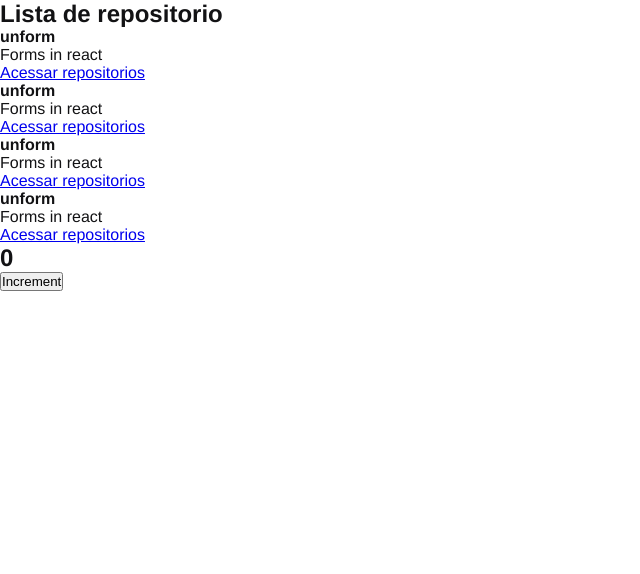
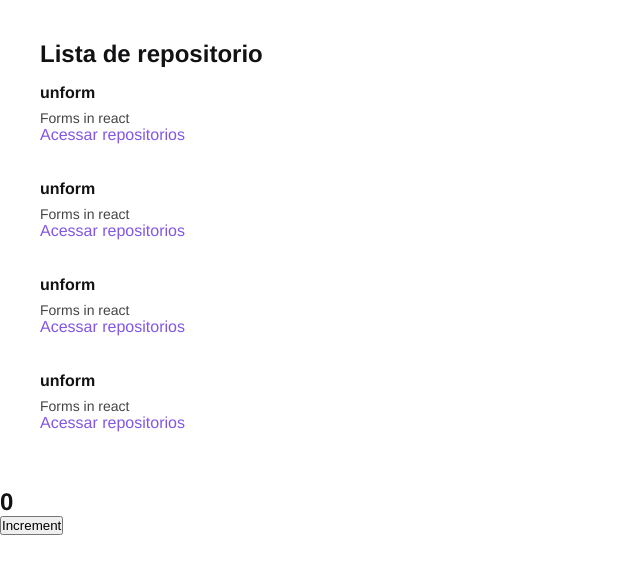
Before and after one commit to VitorDLeo/ReactJS, a React app in the folder 01-github-explorer/: page / in a window 1280 px wide. Shown: the top 574 px of the page, without its empty margins (0-640 px from the left). Built offline with nearby package versions, Linux system fonts and the light colour scheme.

Commit message:
Instalando Web Fresh

```diff
--- a/01-github-explorer/src/components/RepositoryList.jsx
+++ b/01-github-explorer/src/components/RepositoryList.jsx
@@ -1,4 +1,6 @@
 import { RepositoryItem } from "./RepositoryItem"
+
+import '../styles/repositories.scss';
 
 const repository = {
     name: "unform",
--- /dev/null
+++ b/01-github-explorer/src/styles/repositories.scss
@@ -0,0 +1,28 @@
+section.repository-list{
+    margin: 40px;
+
+     h1 {
+         margin-bottom: 16px;
+     }
+
+    ul {
+        list-style: none;
+
+        li {
+            margin-bottom: 20px;
+        }
+
+        p {
+            font-size: 14px;
+            color: #444;
+            margin-top: 8px;
+        }
+
+        a {
+            display: inline-block;
+            margin-bottom: 16px;
+            text-decoration: none;
+            color: #8257e6;
+        }
+    }
+}
```
